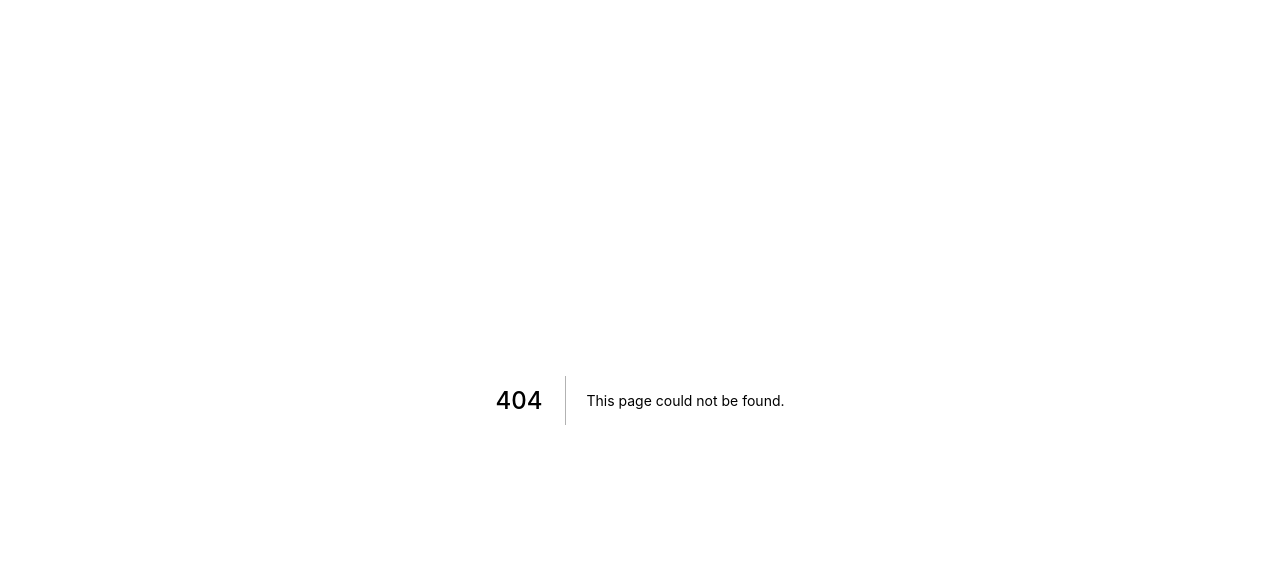
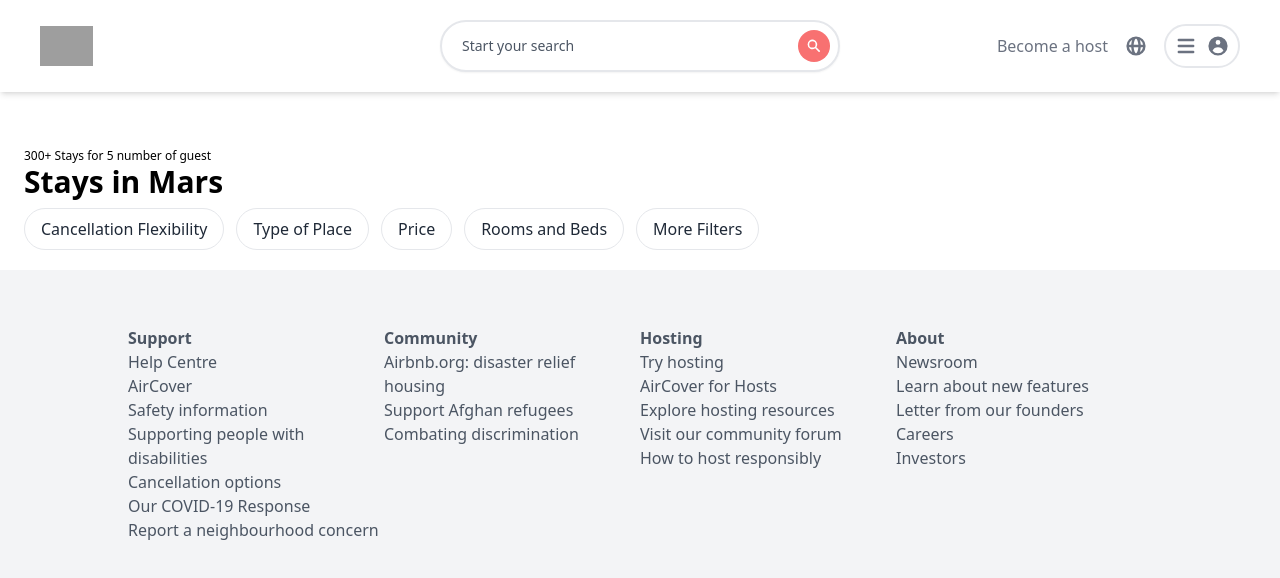
Before and after one commit to Sashoor/airbnb-withtailwindcss-nextjs, a Next.js app: page /search in a window 1280 px wide. Before the commit this address had no page. Shown: the top 578 px of the page. Built offline with nearby package versions, Linux system fonts and the light colour scheme; grey boxes are pictures that could not be loaded.

Commit message:
working on the search component /search

```diff
--- a/components/Header.js
+++ b/components/Header.js
@@ -10,6 +10,7 @@
 import 'react-date-range/dist/styles.css';
 import 'react-date-range/dist/theme/default.css';
 import { DateRangePicker } from 'react-date-range';
+import { useRouter } from "next/dist/client/router";
 
 
 
@@ -20,6 +21,7 @@
     const [startDate, setStartDate] = useState(new Date())
     const [endDate, setEndDate] = useState(new Date())
     const [noOfGuests, setNoOfGuests] = useState(1);
+    const router = useRouter();
 
 
    const resetInput = () => {
@@ -44,7 +46,7 @@
             {/* <link rel="stylesheet" href="https://unpkg.com/react-day-picker/lib/style.css"> */}
             {/* left-side */}
 
-            <div className="relative flex items-center h-10 cursor-pointer my-auto">
+            <div onClick={() => router.push("/")} className="relative flex items-center h-10 cursor-pointer my-auto">
                 <Image src="https://links.papareact.com/qd3"
                     layout='fill'
                     objectFit="contain" objectPosition="left"
--- /dev/null
+++ b/pages/search.js
@@ -0,0 +1,30 @@
+import Header from '../components/Header'
+import Footer from '../components/Footer';
+
+function Search() {
+    return (
+        <div >
+            <Header />
+
+            <main className="flex">
+                <section className="flex-grow pt-14 px-6">
+                    <p className="text-xs">300+ Stays for 5 number of guest</p>
+                    <h1 className="text-3xl font-semibold bt-2 mb-2">Stays in Mars</h1>
+
+                    <div className="hidden lg:inline-flex mb-5 text-gray-800 space-x-3 whitespace-nowrap ">
+                        <p className="button">Cancellation Flexibility</p>
+                        <p className="button">Type of Place</p>
+                        <p className="button">Price</p>
+                        <p className="button">Rooms and Beds</p>
+                        <p className="button">More Filters</p>
+                    </div>
+
+                </section>
+            </main>
+
+        <Footer />
+        </div>
+    )
+}
+
+export default Search
--- a/styles/globals.css
+++ b/styles/globals.css
@@ -1,3 +1,8 @@
 @tailwind base;
 @tailwind components;
 @tailwind utilities;
+
+@layer components {
+    .button { @apply border px-4 py-2 rounded-full cursor-pointer hover:shadow-lg active:scale-95 active:bg-gray-100 transition transform duration-100 ease-out;
+    }
+}
```
